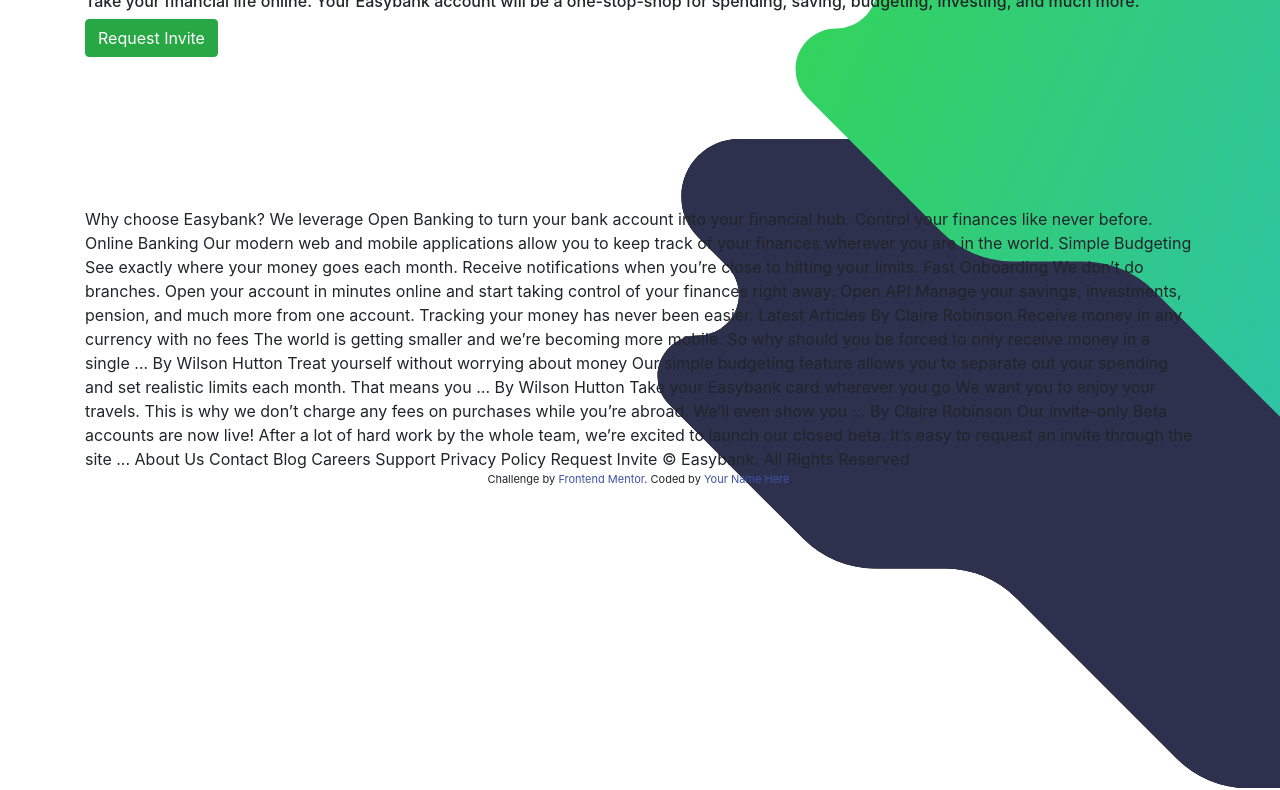
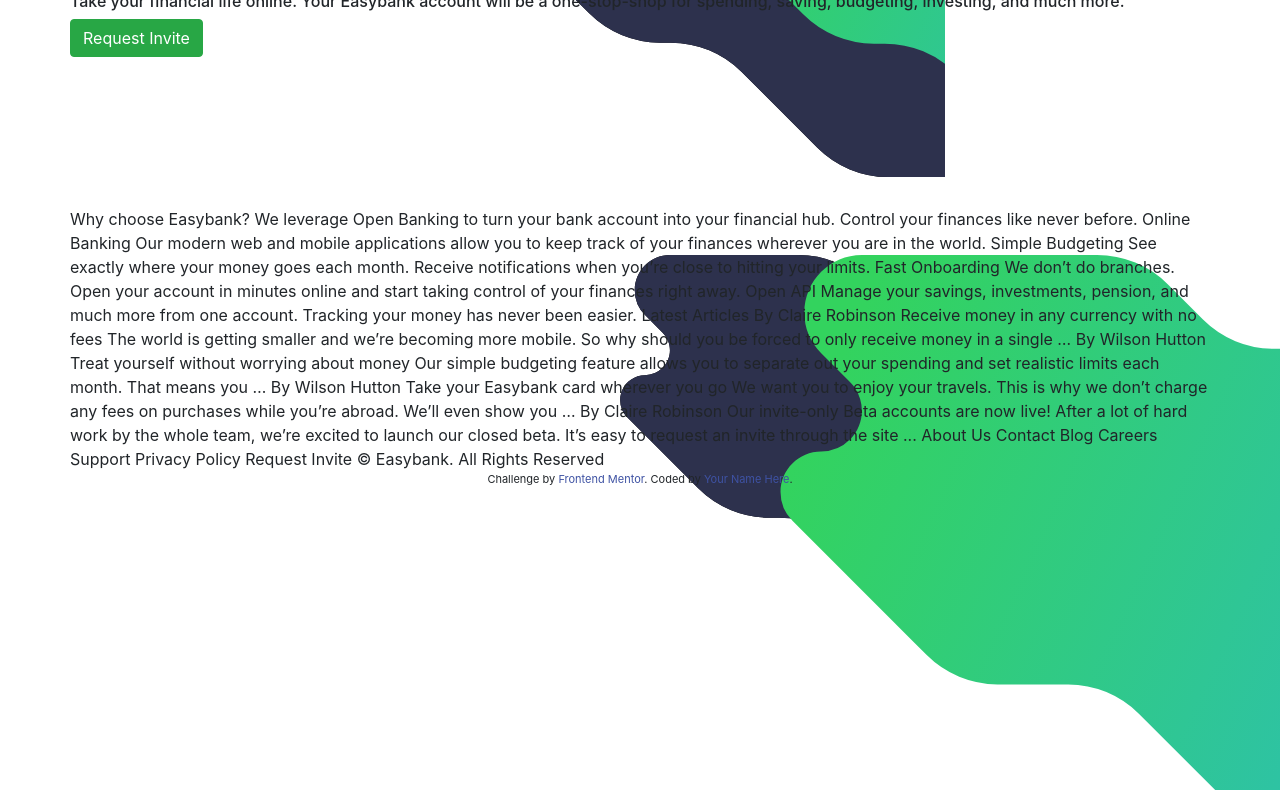
Before and after one commit to neville-bot/easybank-landing-page, a website: page index.html in a window 1280 px wide. Shown: the part 120-910 px from the top of the page. Drawn offline with nearby package versions, Linux system fonts and the light colour scheme.

Commit message:
added mobile styling and adjusted background graphic

```diff
--- a/index.html
+++ b/index.html
@@ -33,6 +33,7 @@
   </head>
   <body>
     <div class="container">
+      <!-- NavBar -->
       <nav class="navbar navbar-expand-lg navbar-light bg-light">
         <svg xmlns="http://www.w3.org/2000/svg" width="139" height="20">
           <defs>
@@ -65,7 +66,6 @@
         >
           <span class="navbar-toggler-icon"></span>
         </button>
-        <!-- NavBar -->
         <div class="collapse navbar-collapse" id="navbarSupportedContent">
           <ul class="navbar-nav mr-auto">
             <li class="nav-item active">
@@ -92,6 +92,7 @@
           <button type="button" class="btn btn-success">Request Invite</button>
         </div>
       </nav>
+      <!-- Navbar -->
       <div class="intro-container">
         <h1 class="h1-text">
           Next generation digital banking
@@ -103,6 +104,62 @@
         </h6>
         <button type="button" class="btn btn-success">Request Invite</button>
         <div class="graphic">
+          <div class="graphic-mobile">
+            <svg
+              xmlns="http://www.w3.org/2000/svg"
+              xmlns:xlink="http://www.w3.org/1999/xlink"
+              width="375"
+              height="423"
+            >
+              <defs>
+                <linearGradient
+                  id="c"
+                  x1="0%"
+                  x2="99.58%"
+                  y1="36.139%"
+                  y2="63.745%"
+                >
+                  <stop offset="0%" stop-color="#33D35E" />
+                  <stop offset="100%" stop-color="#2AB6D9" />
+                </linearGradient>
+                <filter
+                  id="a"
+                  width="116.9%"
+                  height="158.7%"
+                  x="-10.8%"
+                  y="-28.8%"
+                  filterUnits="objectBoundingBox"
+                >
+                  <feOffset
+                    dy="2"
+                    in="SourceAlpha"
+                    result="shadowOffsetOuter1"
+                  />
+                  <feGaussianBlur
+                    in="shadowOffsetOuter1"
+                    result="shadowBlurOuter1"
+                    stdDeviation="38.5"
+                  />
+                  <feColorMatrix
+                    in="shadowBlurOuter1"
+                    values="0 0 0 0 0 0 0 0 0 0 0 0 0 0 0 0 0 0 0.0240111451 0"
+                  />
+                </filter>
+                <path
+                  id="b"
+                  d="M42.46 162.61l70.744 70.76a100 100 0 0070.719 29.298h11.03a100 100 0 0170.719 29.298l75.718 75.736A100 100 0 00412.109 397H633.78c27.507 0 49.805-22.299 49.805-49.805a49.805 49.805 0 00-14.583-35.213l-52.835-52.848c-7.359-7.36-7.357-19.294.003-26.653a18.846 18.846 0 0113.325-5.518c10.408 0 18.846-8.438 18.846-18.846 0-4.997-1.985-9.79-5.518-13.325L534.747 86.691a100 100 0 00-70.72-29.298H352.013a97.948 97.948 0 01-69.267-28.696A97.948 97.948 0 00213.477 0H84.94c-19.435 0-35.19 15.755-35.19 35.19a35.19 35.19 0 0010.304 24.88L77.65 77.669c9.715 9.717 9.713 25.47-.004 35.185a24.88 24.88 0 01-17.59 7.285c-13.742 0-24.88 11.14-24.88 24.88a24.88 24.88 0 007.284 17.59z"
+                />
+              </defs>
+              <g fill="none" fill-rule="evenodd" transform="translate(-94 -52)">
+                <use fill="#000" filter="url(#a)" xlink:href="#b" />
+                <use fill="#2D314D" xlink:href="#b" />
+                <path
+                  fill="url(#c)"
+                  d="M256.46 163.61l70.744 70.76a100 100 0 0070.719 29.298h11.03a100 100 0 0170.719 29.298l75.718 75.736A100 100 0 00626.109 398H847.78c27.507 0 49.805-22.299 49.805-49.805a49.805 49.805 0 00-14.583-35.213l-52.835-52.848c-7.359-7.36-7.357-19.294.003-26.653a18.846 18.846 0 0113.325-5.518c10.408 0 18.846-8.438 18.846-18.846 0-4.997-1.985-9.79-5.518-13.325L748.747 87.691a100 100 0 00-70.72-29.298H566.013a97.948 97.948 0 01-69.267-28.696A97.948 97.948 0 00427.477 1H298.94c-19.435 0-35.19 15.755-35.19 35.19a35.19 35.19 0 0010.304 24.88l17.595 17.599c9.715 9.717 9.713 25.47-.004 35.185a24.88 24.88 0 01-17.59 7.285c-13.742 0-24.88 11.14-24.88 24.88a24.88 24.88 0 007.284 17.59z"
+                />
+              </g>
+            </svg>
+          </div>
           <svg
             xmlns="http://www.w3.org/2000/svg"
             xmlns:xlink="http://www.w3.org/1999/xlink"
--- a/styles.css
+++ b/styles.css
@@ -1,7 +1,13 @@
 .collapse navbar-collapse {
   width: 100%;
 }
-
+.container {
+  padding-right: 0%;
+  padding-left: 0%;
+}
+.navbar {
+  width: auto;
+}
 .graphic {
   z-index: -1;
   width: 150px;
@@ -10,3 +16,18 @@
   top: -225px;
   left: 500px;
 }
+.graphic-mobile {
+  display: hidden;
+}
+@media only screen and (max-width: 375px) {
+  .graphic {
+    display: hidden;
+    /* position: relative;
+    bottom: 900px;
+    right: 315px; */
+  }
+  .graphic-mobile {
+    bottom: 900px;
+    right: 315px;
+  }
+}
```
Also changed, not shown: package.json (added, +19 -0 lines), server.js (added, +13 -0 lines), 1 other file.
